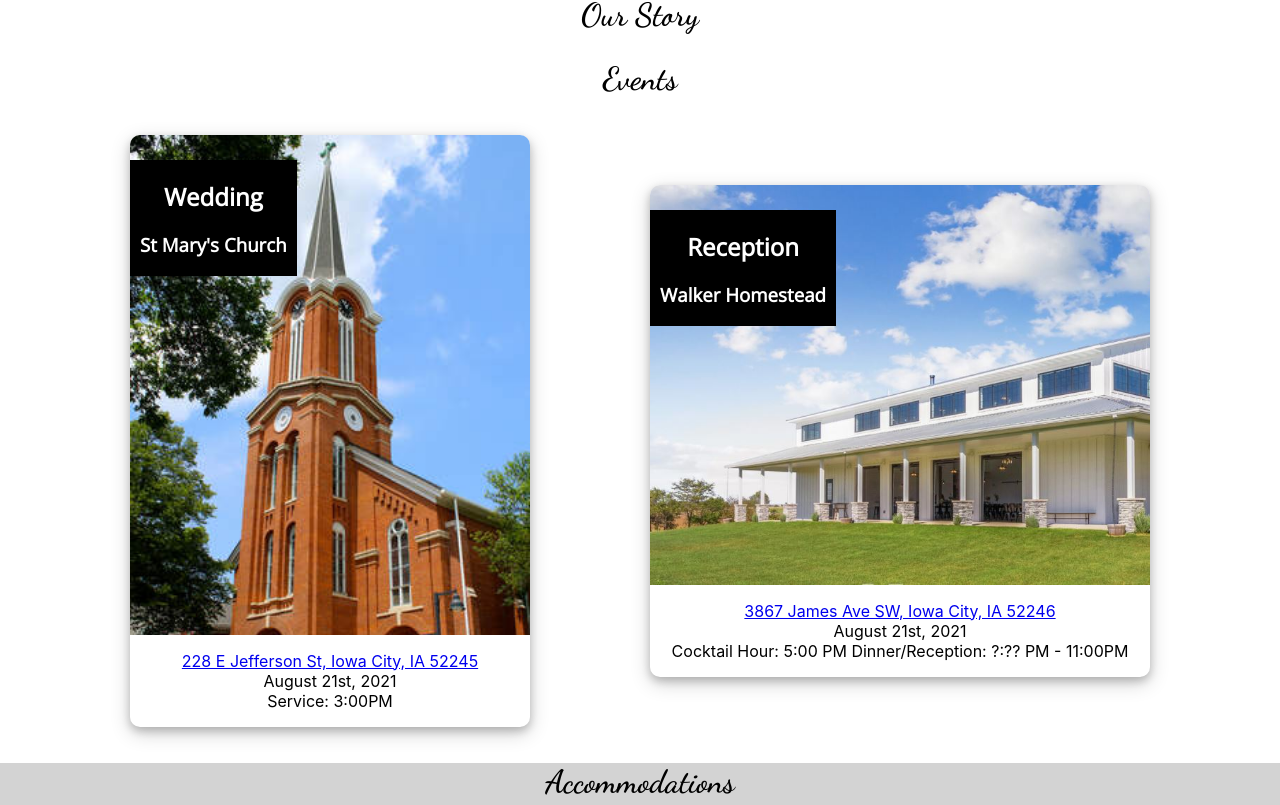
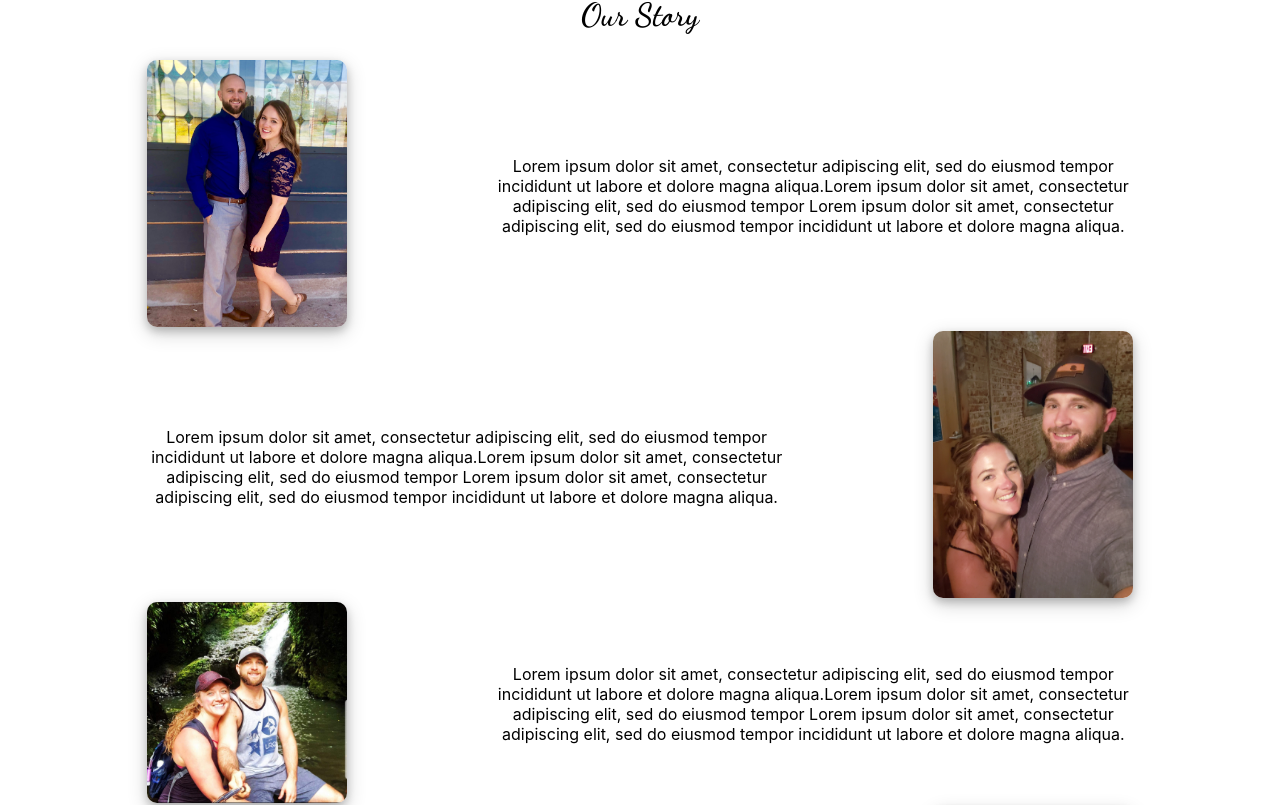
Before and after one commit to trentnsmith/wedding-website2.0, a React (Create React App) app: page / in a window 1280 px wide. Shown: the part 596-1401 px from the top of the page. Built offline with nearby package versions, Linux system fonts and the light colour scheme; grey boxes are pictures that could not be loaded.

Commit message:
layout for ourstory section complete

```diff
--- a/src/components/OurStory/OurStory.css
+++ b/src/components/OurStory/OurStory.css
@@ -0,0 +1,49 @@
+.story-container {
+    display: flex;
+    flex-direction: column;
+    justify-content: center;
+}
+
+.story-photo {
+    max-width: 200px;
+}
+
+.story-details {
+    text-align: center;
+    max-width: 50%;
+}
+
+.story-begin, .story-between {
+    display: flex;
+    flex-direction: column;
+}
+
+.story-date, .story-engagement {
+    display: flex;
+    flex-direction: column-reverse;
+}
+
+.story-block {
+    align-items: center;
+    justify-content: space-evenly;
+}
+
+.story-photo {
+    border-radius: 10px;
+    box-shadow: 0 4px 8px 0 rgba(0, 0, 0, 0.2), 0 6px 20px 0 rgba(0, 0, 0, 0.19);
+}
+
+@media (min-width: 768px) {
+    .story-begin, .story-between {
+        display: flex;
+        flex-direction: row;
+    }
+
+    .story-date, .story-engagement {
+        display: flex;
+        flex-direction: row;
+    }
+
+
+
+}
--- a/src/components/OurStory/OurStory.js
+++ b/src/components/OurStory/OurStory.js
@@ -1,6 +1,10 @@
 import React, { Component } from 'react';
 import './OurStory.css';
 
+import FirstPhoto from '../images/story/first.jpg';
+import Scriptown from '../images/story/oneyear.jpg';
+import Hawaii from '../images/story/hawaiiwaterfall.jpg';
+import Engagement from '../images/story/engagement.jpg';
 
 
 class Story extends Component {
@@ -9,9 +13,59 @@ class Story extends Component {
     render() {
 
         return (
-            <section className="container">
+            <section className="story-section">
+                <div className="story-overlay">
                 <h1>Our Story</h1>
+                    <div className="story-container">
+                        <div className="story-block story-begin">
+                            <div className="photo-container">
+                                <img className="story-photo first" src={FirstPhoto} alt="Our First" />
+                            </div>
+                            <div className="story-details">
+                                <p>Lorem ipsum dolor sit amet, consectetur adipiscing elit, sed do eiusmod tempor
+                                incididunt ut labore et dolore magna aliqua.Lorem ipsum dolor sit amet, consectetur
+                                adipiscing elit, sed do eiusmod tempor Lorem ipsum dolor sit amet, consectetur
+                                adipiscing elit, sed do eiusmod tempor incididunt ut labore et dolore magna aliqua.</p>
+                            </div>
+                        </div>
 
+                        <div className="story-block story-date">
+                            <div className="story-details">
+                                <p>Lorem ipsum dolor sit amet, consectetur adipiscing elit, sed do eiusmod tempor
+                                incididunt ut labore et dolore magna aliqua.Lorem ipsum dolor sit amet, consectetur
+                                adipiscing elit, sed do eiusmod tempor Lorem ipsum dolor sit amet, consectetur
+                                adipiscing elit, sed do eiusmod tempor incididunt ut labore et dolore magna aliqua.</p>
+                            </div>
+                            <div className="photo-container">
+                                <img className="story-photo first" src={Scriptown} alt="Scriptown" />
+                            </div>
+                        </div>
+
+                        <div className="story-block story-between">
+                            <div className="photo-container">
+                                <img className="story-photo first" src={Hawaii} alt="Waterfall" />
+                            </div>
+                            <div className="story-details">
+                                <p>Lorem ipsum dolor sit amet, consectetur adipiscing elit, sed do eiusmod tempor
+                                incididunt ut labore et dolore magna aliqua.Lorem ipsum dolor sit amet, consectetur
+                                adipiscing elit, sed do eiusmod tempor Lorem ipsum dolor sit amet, consectetur
+                                adipiscing elit, sed do eiusmod tempor incididunt ut labore et dolore magna aliqua.</p>
+                            </div>
+                        </div>
+
+                        <div className="story-block story-engagement">
+                            <div className="story-details">
+                                <p>Lorem ipsum dolor sit amet, consectetur adipiscing elit, sed do eiusmod tempor
+                                incididunt ut labore et dolore magna aliqua.Lorem ipsum dolor sit amet, consectetur
+                                adipiscing elit, sed do eiusmod tempor Lorem ipsum dolor sit amet, consectetur
+                                adipiscing elit, sed do eiusmod tempor incididunt ut labore et dolore magna aliqua.</p>
+                            </div>
+                            <div className="photo-container">
+                                <img className="story-photo first" src={Engagement} alt="Engagement" />
+                            </div>
+                        </div>
+                    </div>
+                </div>
             </section>
         );
     }
```
Also changed, not shown: 1 other file (tests, documents, lock files or other folders).
